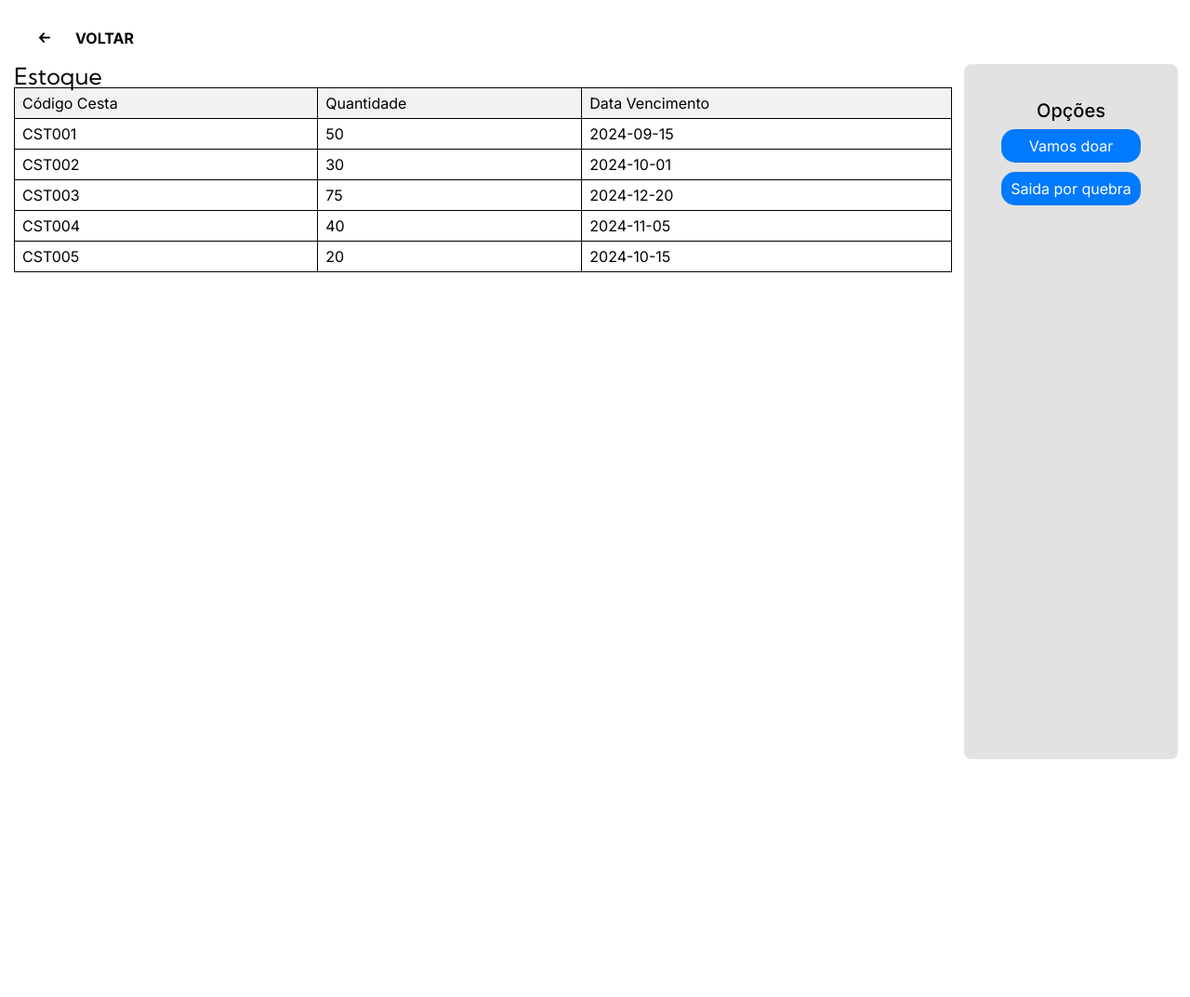
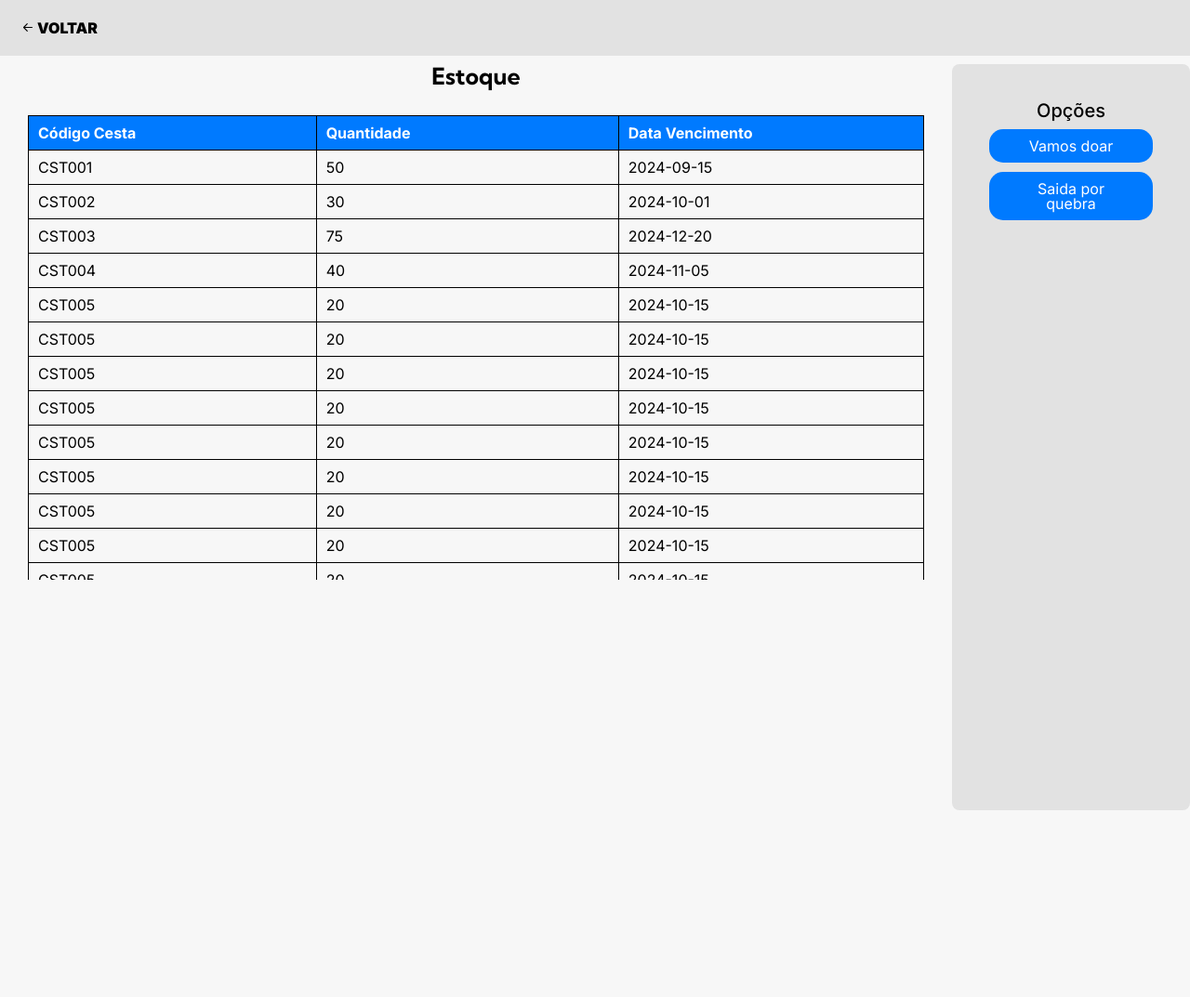
Before and after one commit to ThiagoTDS/Projeto_Associacao, a Python web app: template templates/estoque.html in a window 1280 px wide. Shown: the whole page at 93% size. Before the commit the page ends 817 px from the top, so only its background shows below. Run offline with Jinja, Linux system fonts and the light colour scheme; the template is opened without the code that fills it, so the values that code supplies are empty.

Commit message:
Ajuste e refatoração dos estilos com variáveis css

```diff
--- a/style/cadastro.css
+++ b/style/cadastro.css
@@ -13,16 +13,7 @@
   width: 100%;
 }
 
-.botao-voltar {
-  width: 100px;
-  display: flex;
-  align-items: center;
-  font-weight: var(--font-weight-button-global);
-  font-size: var(--text-size);
-  text-decoration: none;
-  color: var(--second-color);
-  padding: var(--padding-hover-nav-child);
-}
+
 
 main {
   width: 100%;
@@ -44,7 +35,31 @@
   display: flex;
   justify-content: center;
 }
-
+.botao-voltar {
+  width: 100px;
+  display: flex;
+  align-items: center;
+  font-weight: var(--font-weight-button-global);
+  font-size: var(--text-size);
+  text-decoration: none;
+  color: var(--second-color);
+  padding: var(--padding-nav-child);
+  position: relative;
+  text-align: center;
+}
+.botao-voltar::before{
+  content: "";
+  background-image: url('./icons/arrow-left.svg');
+  background-size: contain;
+  background-repeat: no-repeat;
+  display: inline-block;
+  width: 10px;
+  height: 10px;
+  position: absolute;
+  top: 50%;
+  left: 25%;
+  transform: translateY(-50%);
+}
 .form-container {
   font-family: var(--font-family-text);
   font-size: var(--text-size);
--- a/style/estoque.css
+++ b/style/estoque.css
@@ -1,5 +1,5 @@
-@charset "UTF-8";
 @import url(./variaveis.css);
+@import url(./style.css);
 * {
   box-sizing: border-box;
 }
@@ -18,86 +18,21 @@
   grid-template-columns: 80% 20%;
   grid-template-rows: 69px auto;
 }
-
-header {
+body header {
   width: 100%;
   grid-column: 1/3;
   grid-row: 1/2;
 }
-
-.botao-voltar {
-  width: 100px;
-  display: flex;
-  align-items: center;
-  font-weight: 700;
-  font-size: var(--text-size);
-  text-decoration: none;
-  color: var(--second-color);
-  padding: var(--padding-hover-nav-child);
-}
-
-main {
+body main {
   grid-column: 1/2;
   grid-row: 2/3;
   width: 100%;
-  padding-left: 15px;
 }
-main .titulo {
-  font-size: var(--page-title-size);
-  font-family: var(--font-family-title);
-}
-main .tabela {
-  max-height: 500px; /* Limita a altura da tabela para criar a barra de rolagem */
-  overflow-y: auto;
-}
-main .tabela table {
-  width: 100%; /* Ajusta a largura da tabela para ocupar todo o espaço disponível */
-  border-collapse: collapse;
-}
-main .tabela table th, main .tabela table td {
-  border: 1px solid black;
-  padding: 8px;
-  text-align: left;
-}
-main .tabela table th {
-  background-color: #f2f2f2;
-}
-
-aside {
-  grid-column: 2/3;
-  grid-row: 2/3;
+body aside {
+  width: 100%;
   display: flex;
   flex-direction: column;
   align-items: center;
-}
-aside nav {
-  background-color: var(--background-nav);
-  border-radius: 8px;
-  padding: 40px;
-  height: 80%;
-  display: flex;
-  flex-direction: column;
-  align-items: center;
-}
-aside nav h2 {
-  font-size: var(--sub-title-size);
-  font-weight: var(--sub-title-weight);
-}
-aside nav ul {
-  height: 100%;
-}
-aside nav ul li {
-  margin: 10px 0;
-  text-align: center;
-  width: 100%;
-  background-color: var(--background-nav-child);
-  color: var(--color-nav-child);
-  padding: var(--padding-nav-child);
-  border-radius: var(--border-radius-nav-child);
-}
-aside nav ul li:hover {
-  cursor: pointer;
-  background-color: var(--background-hover-nav-child);
 }
 
 .selected {
--- a/style/estoque.scss
+++ b/style/estoque.scss
@@ -1,4 +1,5 @@
 @import url(./variaveis.css);
+@import url(./style.css);
 
 * {
     box-sizing: border-box;
@@ -13,99 +14,25 @@
 body{
     font-weight: var(--font-weight-text);
     font-size: var(--text-size);
-
     display: grid;
     grid-template-columns: 80% 20%;
     grid-template-rows: 69px auto;
-}
-header {
+    header{
         width: 100%;
         grid-column: 1/3;
         grid-row: 1/2;
     }
-
-.botao-voltar {
-    width: 100px;
-    display: flex;
-    align-items: center;
-    font-weight: 700;
-    font-size: var(--text-size);
-    text-decoration: none;
-    color: var(--second-color);
-    padding: var(--hover-padding-option);
-}
-
-main {
-
+    main{
         grid-column: 1/2;
         grid-row: 2/3;
         width: 100%;
 
-    padding-left: 15px;
-
-    .titulo {
-        font-size: var(--page-title-size);
-        font-family: var(--font-family-title);
     }
-
-    .tabela {
-        max-height: 500px; /* Limita a altura da tabela para criar a barra de rolagem */
-        overflow-y: auto;
-
-        table {
-            width: 100%; /* Ajusta a largura da tabela para ocupar todo o espaço disponível */
-            border-collapse: collapse;
-
-            th, td {
-                border: 1px solid black;
-                padding: 8px;
-                text-align: left;
-            }
-
-            th {
-                background-color: #f2f2f2;
-            }
-        }
-    }
-}
-
-aside {
-    grid-column: 2/3;
-    grid-row: 2/3;
-
+    aside{
+        width: 100%;
         display: flex;
         flex-direction: column;
         align-items: center;
-
-    nav {
-        background-color: var(--aside-background-color);
-        border-radius: 8px;
-        padding: 40px;
-        height: 80%;
-        display: flex;
-        flex-direction: column;
-        align-items: center;
-
-        h2 {
-            font-size: var(--sub-title-size);
-            font-weight: var(--sub-title-weight);
-
-        }
-        ul{
-            height: 100%;
-            li{
-                margin: 10px 0;
-                text-align: center;
-                width: 100%;
-                background-color: var(--aside-options-background-color);
-                color: var(--aside-options-color);
-                padding: var(--aside-options-padding);
-                border-radius: var(--aside-options-border-radius);
-            }
-            li:hover{
-                cursor: pointer;
-            }
-        }
     }
 }
 .selected{
--- a/style/style.css
+++ b/style/style.css
@@ -1,6 +1,8 @@
+@charset "UTF-8";
 @import url("reset.css");
 @import url("variaveis.css");
 @import url("cadastro.css");
+@import url("estoque.css");
 * {
   box-sizing: border-box;
 }
@@ -21,33 +23,134 @@
 header {
   width: 100%;
 }
-header .nav-container {
+header .nav-container-h {
   display: flex;
   justify-content: space-between;
   align-items: center;
   height: 60px;
   background-color: var(--background-nav);
+  font-family: var(--font-family-text);
 }
-header .nav-container .nav-container__titulo {
+header .nav-container-h .nav-container-h__titulo {
   font-size: var(--page-title-size);
   font-family: var(--font-family-title);
   font-weight: var(--font-weight-title);
   padding-left: 15px;
 }
-header .nav-container .nav-container__lista {
+header .nav-container-h .nav-container-h__lista {
   display: flex;
   align-items: center;
   justify-content: space-around;
 }
-header .nav-container .nav-container__lista .nav-container__lista__item__ancora {
+header .nav-container-h .nav-container-h__lista .nav-container-h__lista__item .botao-voltar {
+  width: 100px;
+  display: flex;
+  align-items: center;
+  font-weight: var(--font-weight-button-global);
+  font-size: var(--text-size);
+  text-decoration: none;
+  color: var(--second-color);
+  padding: var(--padding-nav-child);
+  position: relative;
+  text-align: center;
+}
+header .nav-container-h .nav-container-h__lista .nav-container-h__lista__item .botao-voltar::before {
+  content: "";
+  background-image: url("./icons/arrow-left.svg");
+  background-size: contain;
+  background-repeat: no-repeat;
+  display: inline-block;
+  width: 10px;
+  height: 10px;
+  position: absolute;
+  top: 50%;
+  left: 25%;
+  transform: translateY(-50%);
+}
+header .nav-container-h .nav-container-h__lista .nav-container-h__lista__item .nav-container-h__lista__item__ancora {
   font-weight: var(--font-weight-nav-child);
   font-size: var(--text-size);
   text-decoration: none;
   color: var(--second-color);
   padding: var(--padding-hover-nav-child);
 }
-header .nav-container .nav-container__lista .nav-container__lista__item__ancora:hover {
+header .nav-container-h .nav-container-h__lista .nav-container-h__lista__item .nav-container-h__lista__item__ancora:hover {
   background-color: var(--background-hover-nav-child);
   color: var(--color-hover-nav-child);
   border-radius: var(--border-radius-hover-nav-child);
+}
+
+.tables-container {
+  width: 100%;
+  display: flex;
+  flex-direction: column;
+  gap: 20px 0;
+  padding: 30px;
+}
+.tables-container table {
+  width: 100%;
+  border-collapse: collapse;
+  overflow-y: auto;
+  max-height: 500px;
+  display: block;
+  font-family: var(--font-family-text);
+}
+.tables-container table thead {
+  position: sticky;
+  top: -1px;
+  background-color: var(--background-table-header);
+  z-index: 1;
+}
+.tables-container table tbody {
+  max-height: 400px; /* Altura máxima do conteúdo rolável */
+  overflow-y: auto; /* Rolagem vertical dentro do tbody */
+}
+.tables-container table th, .tables-container table td {
+  border: 1px solid var(--border-color-table);
+  padding: 10px;
+  text-align: left;
+  width: 10%;
+  word-wrap: break-word;
+}
+.tables-container table th {
+  font-weight: bold;
+  background-color: var(--background-table-header);
+  color: var(--color-table-header);
+}
+
+.title {
+  font-size: var(--page-title-size);
+  font-family: var(--font-family-title);
+  font-weight: var(--font-weight-title);
+}
+
+aside .nav-container-v {
+  font-family: var(--font-family-text);
+  background-color: var(--background-nav);
+  border-radius: 8px;
+  padding: 40px;
+  height: 80%;
+  display: flex;
+  flex-direction: column;
+  align-items: center;
+}
+aside .nav-container-v .nav-container-v__titulo {
+  font-size: var(--sub-title-size);
+  font-weight: var(--sub-title-weight);
+}
+aside .nav-container-v .nav-container-v__lista {
+  height: 100%;
+}
+aside .nav-container-v .nav-container-v__lista .nav-container-v__lista__item {
+  margin: 10px 0;
+  text-align: center;
+  width: 100%;
+  background-color: var(--background-nav-child);
+  color: var(--color-nav-child);
+  padding: var(--padding-nav-child);
+  border-radius: var(--border-radius-nav-child);
+}
+aside .nav-container-v .nav-container-v__lista .nav-container-v__lista__item:hover {
+  cursor: pointer;
+  background-color: var(--background-hover-nav-child);
 }/*# sourceMappingURL=style.css.map */
--- a/style/style.scss
+++ b/style/style.scss
@@ -1,6 +1,7 @@
 @import url('reset.css');
 @import url('variaveis.css');
 @import url('cadastro.css');
+@import url('estoque.css');
 
 *{
     box-sizing: border-box;
@@ -20,31 +21,58 @@
 // Header
 header{
     width: 100%;
-    .nav-container{
+    .nav-container-h{
         display: flex;
         justify-content: space-between;
         align-items: center;
         height: 60px;
         background-color: var(--background-nav);
-        .nav-container__titulo{
+        font-family: var(--font-family-text);
+        .nav-container-h__titulo{
             font-size: var(--page-title-size);
             font-family: var(--font-family-title);
             font-weight: var(--font-weight-title);
             padding-left: 15px;
         }
-        .nav-container__lista{
+        .nav-container-h__lista{
             display: flex;
             align-items: center;
             justify-content: space-around;
+            .nav-container-h__lista__item{
 
-            .nav-container__lista__item__ancora{
+                .botao-voltar {
+                    width: 100px;
+                    display: flex;
+                    align-items: center;
+                    font-weight: var(--font-weight-button-global);
+                    font-size: var(--text-size);
+                    text-decoration: none;
+                    color: var(--second-color);
+                    padding: var(--padding-nav-child);
+                    position: relative;
+                    text-align: center;
+                }
+                .botao-voltar::before{
+                    content: "";
+                    background-image: url('./icons/arrow-left.svg');
+                    background-size: contain;
+                    background-repeat: no-repeat;
+                    display: inline-block;
+                    width: 10px;
+                    height: 10px;
+                    position: absolute;
+                    top: 50%;
+                    left: 25%;
+                    transform: translateY(-50%);
+                }
+                .nav-container-h__lista__item__ancora{
                     font-weight: var(--font-weight-nav-child);
                     font-size: var(--text-size);
                     text-decoration: none;
                     color: var(--second-color);
                     padding: var(--padding-hover-nav-child);
                 }
-            .nav-container__lista__item__ancora:hover{
+                .nav-container-h__lista__item__ancora:hover{
                     background-color: var(--background-hover-nav-child);
                     color: var(--color-hover-nav-child);
                     border-radius: var( --border-radius-hover-nav-child);
@@ -52,3 +80,84 @@
             }
         }
     }
+}
+
+.tables-container {
+    width: 100%;
+    display: flex;
+    flex-direction: column;
+    gap: 20px 0;
+    padding: 30px;
+    table{
+        width: 100%;
+        border-collapse: collapse;
+        overflow-y: auto;
+        max-height: 500px;
+        display: block;
+        font-family: var(--font-family-text);
+        thead{
+            position: sticky;
+            top: -1px;
+            background-color: var(--background-table-header);
+            z-index: 1;
+        }
+        tbody{
+            // display: block; /* Faz com que o tbody respeite o overflow */
+            max-height: 400px; /* Altura máxima do conteúdo rolável */
+            overflow-y: auto;  /* Rolagem vertical dentro do tbody */
+
+        }
+        th, td{
+            border: 1px solid var(--border-color-table);
+            padding: 10px;
+            text-align: left;
+            width: calc(100%/ 10);
+            word-wrap: break-word;
+        }
+        th{
+            font-weight: bold;
+            background-color: var(--background-table-header);
+            color: var(--color-table-header)
+        }
+    }
+}
+.title {
+    font-size: var(--page-title-size);
+    font-family: var(--font-family-title);
+    font-weight: var(--font-weight-title);
+}
+aside{
+
+    .nav-container-v {
+        font-family: var(--font-family-text);
+        background-color: var(--background-nav);
+        border-radius: 8px;
+        padding: 40px;
+        height: 80%;
+        display: flex;
+        flex-direction: column;
+        align-items: center;
+        .nav-container-v__titulo {
+            font-size: var(--sub-title-size);
+            font-weight: var(--sub-title-weight);
+
+        }
+        .nav-container-v__lista {
+            height: 100%;
+            .nav-container-v__lista__item{
+                margin: 10px 0;
+                text-align: center;
+                width: 100%;
+                background-color: var(--background-nav-child);
+                color: var(--color-nav-child);
+                padding: var(--padding-nav-child);
+                border-radius: var(--border-radius-nav-child);
+            }
+            .nav-container-v__lista__item:hover{
+                cursor: pointer;
+                background-color: var(--background-hover-nav-child);
+
+            }
+        }
+    }
+}
--- a/style/variaveis.css
+++ b/style/variaveis.css
@@ -38,12 +38,17 @@
     /* navs' child styles only */
     --background-nav-child: rgba(0, 122, 255, 1);
     --color-nav-child: #ffffff;
-    --padding-nav-child: 10px;
+    --padding-nav-child: 10px 40px;
     --border-radius-nav-child: 8px;
     --border-radius-hover-nav-child: 0;
     --background-hover-nav-child: rgb(3, 61, 208);
     --color-hover-nav-child: #ffffff;
-    --padding-hover-nav-child: 21px 15px;
+    --padding-hover-nav-child: 21px 15px; /* nav-h options only */
     --border-radius-nav-child: 15px;
     --font-weight-nav-child: 700;
+    /* Glogal tables' styles */
+    --background-table-header: rgba(0, 122, 255, 1);
+    --border-color-table: #000000;
+    --color-table-header: #ffffff;
+
 }
--- a/templates/estoque.html
+++ b/templates/estoque.html
@@ -4,22 +4,24 @@
     <meta charset="UTF-8">
     <meta name="viewport" content="width=device-width, initial-scale=1.0">
     <title>Estoque</title>
+    <link rel="stylesheet" href="/style/style.css">
     <link rel="stylesheet" href="/style/reset.css">
-    <link rel="stylesheet" href="/style/estoque.css">
+    <link rel="stylesheet" href="/style/variaveis.css">
     <link rel="shortcut icon" href="/style/favicon/favicon.ico" type="image/x-icon">
 </head>
 <body>
     <header>
-        <nav>
-            <a class="botao-voltar" href="\index.html" target="_self">
-                <img src="/style/icons/arrow-left-sm.svg" alt="seta para mirada para a esquerda">
-                <p>VOLTAR</p>
-            </a>
+        <nav class="nav-container-h">
+            <ul class="nav-container-h__lista">
+                <li class="nav-container-h__lista__item">
+                    <a class="botao-voltar" href="\index.html" target="_self">VOLTAR</a>
+                </li>
+            </ul>
         </nav>
     </header>
     <main>
-        <h1 class="titulo">Estoque</h1>
-        <div class="tabela"> <!--Tabela com barra de rolagem vertical-->
+        <h1 class="title">Estoque</h1>
+        <div class="tables-container"> <!--Tabela com barra de rolagem vertical-->
             <table><!--Cabeçalhos-->
                 <thead>
                     <tr>
@@ -120,11 +122,11 @@
         </div>
     </main>
     <aside><!--opções-->
-        <nav>
-            <h2>Opções</h2>
-            <ul>
-                <li id="doarCestaBtn">Vamos doar</li>
-                <li id="descartarCestaBtn">Saida por quebra</li>
+        <nav class="nav-container-v">
+            <h2 class="nav-container-v__titulo">Opções</h2>
+            <ul class="nav-container-v__lista">
+                <li class="nav-container-v__lista__item" id="doarCestaBtn">Vamos doar</li>
+                <li class="nav-container-v__lista__item" id="descartarCestaBtn">Saida por quebra</li>
             </ul>
         </nav>
     </aside>
```
Also changed, not shown: database/dados-cesta-teste.json (+65 -0 lines), index.html (+7 -7 lines), templates/cadastre.html (+6 -5 lines), style/icons/arrow-left.svg (added), 2 other files. Lines whose indentation alone changed are shown as unchanged.
